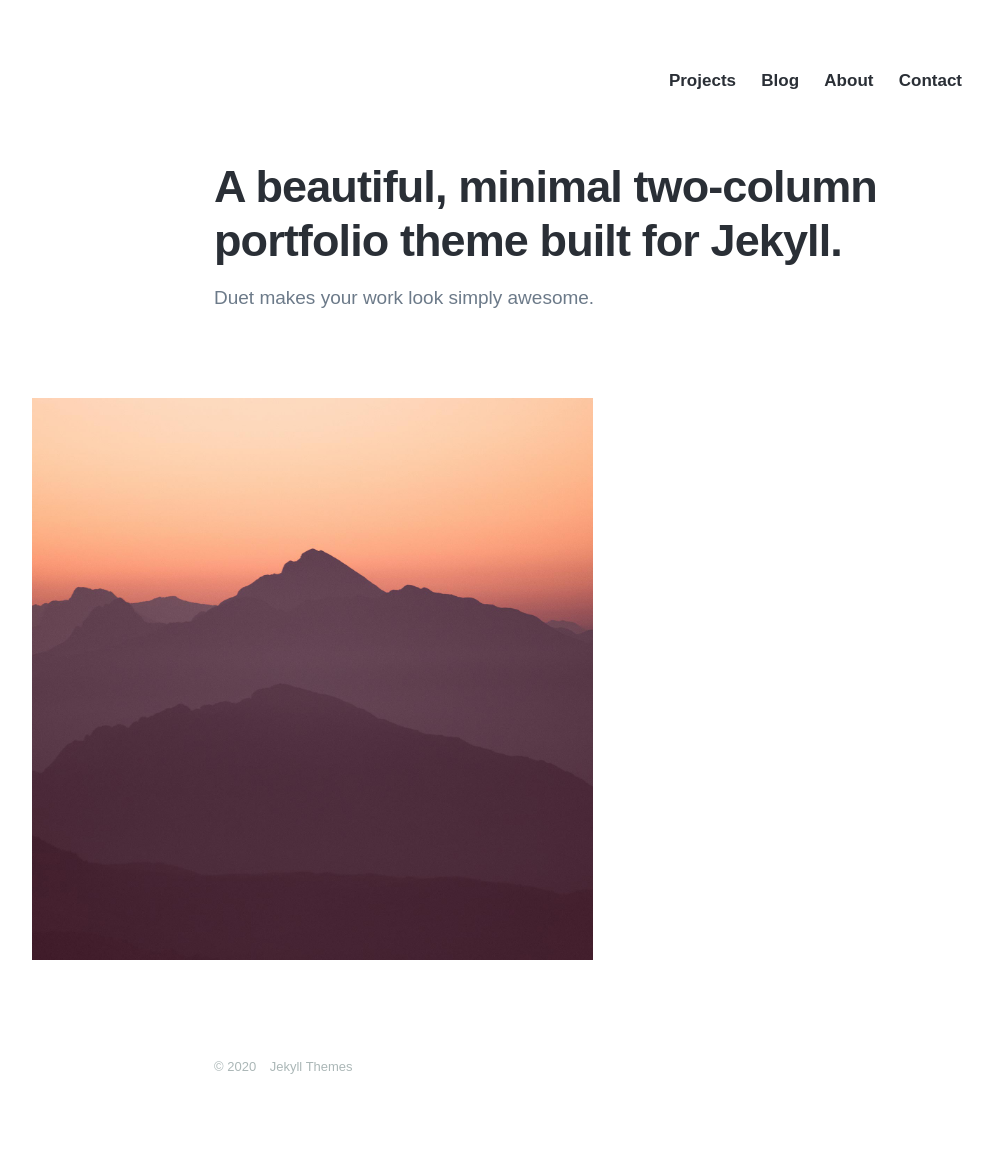
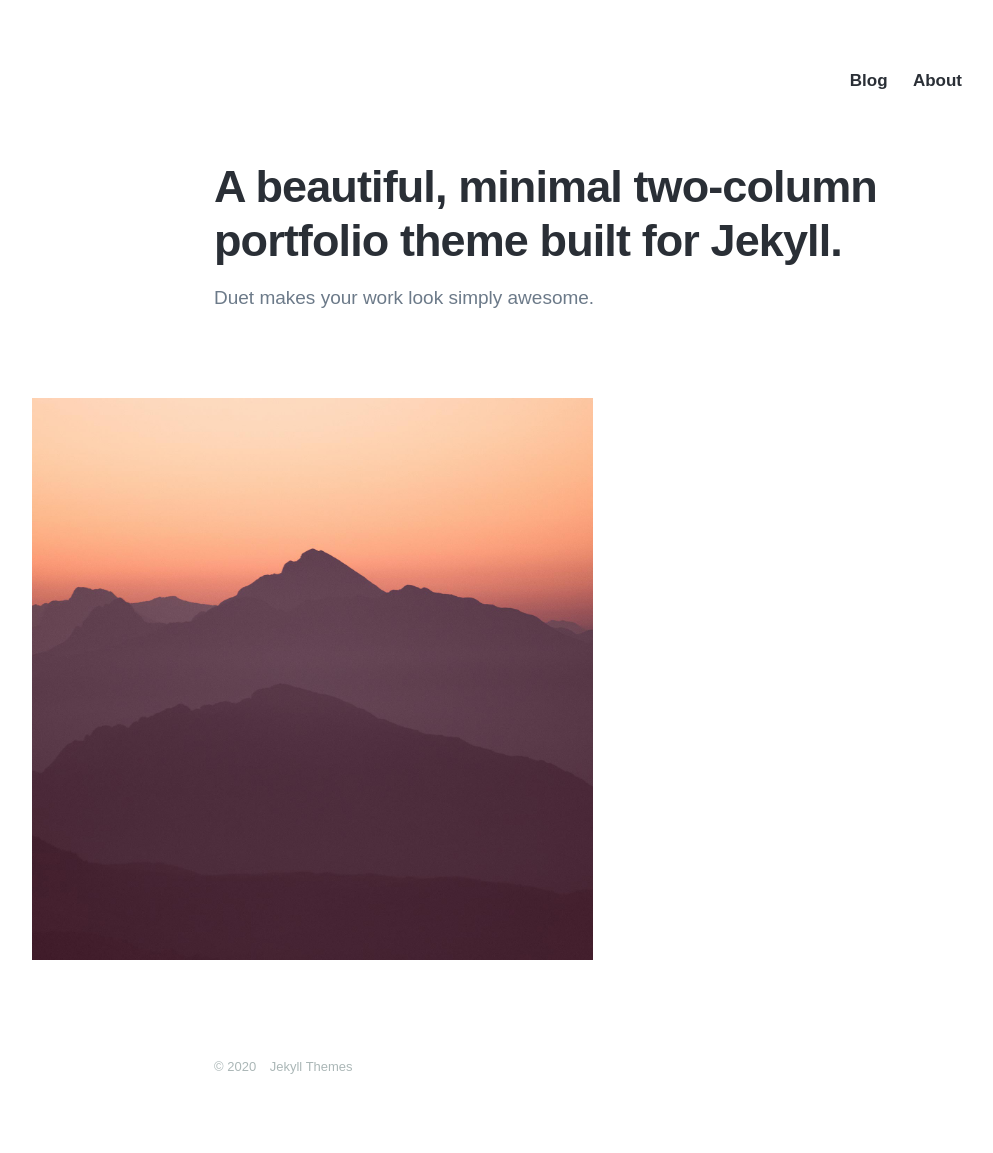
Before and after one commit to elkesauter/allanpcampbell.github.io-1, a Jekyll site: the page built from index.html, in a window 1280 px wide. Shown: the whole page, without its empty margins (42-1035 px from the left). Built offline with Jekyll 4.4.1, drawn with Linux system fonts in a browser that asks for light colours; nearby versions of some CDN libraries; some web fonts are replaced.

Commit message:
Update settings.yml

```diff
--- a/_data/settings.yml
+++ b/_data/settings.yml
@@ -8,14 +8,10 @@ header_settings:
 
 menu_settings:
   menu_items:
-    - title: 'Projects'
-      url: '/'
     - title: 'Blog'
       url: '/blog/'
     - title: 'About'
       url: '/about'
-    - title: 'Contact'
-      url: '/contact'
 
 footer_settings:
   logo_image:
```
